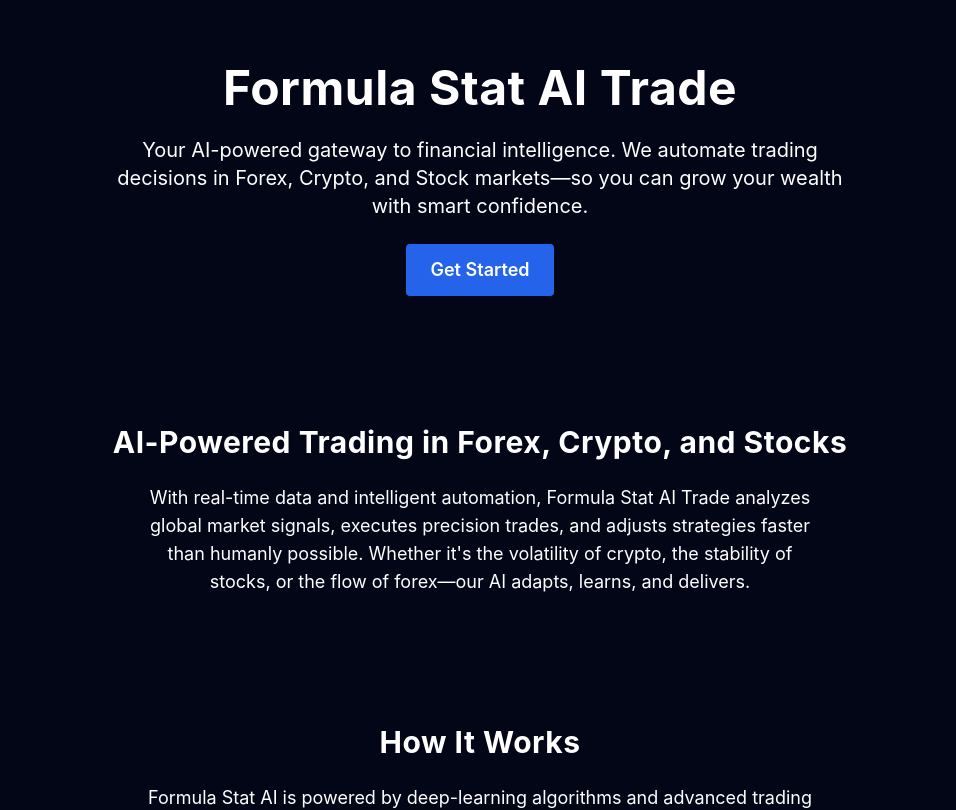
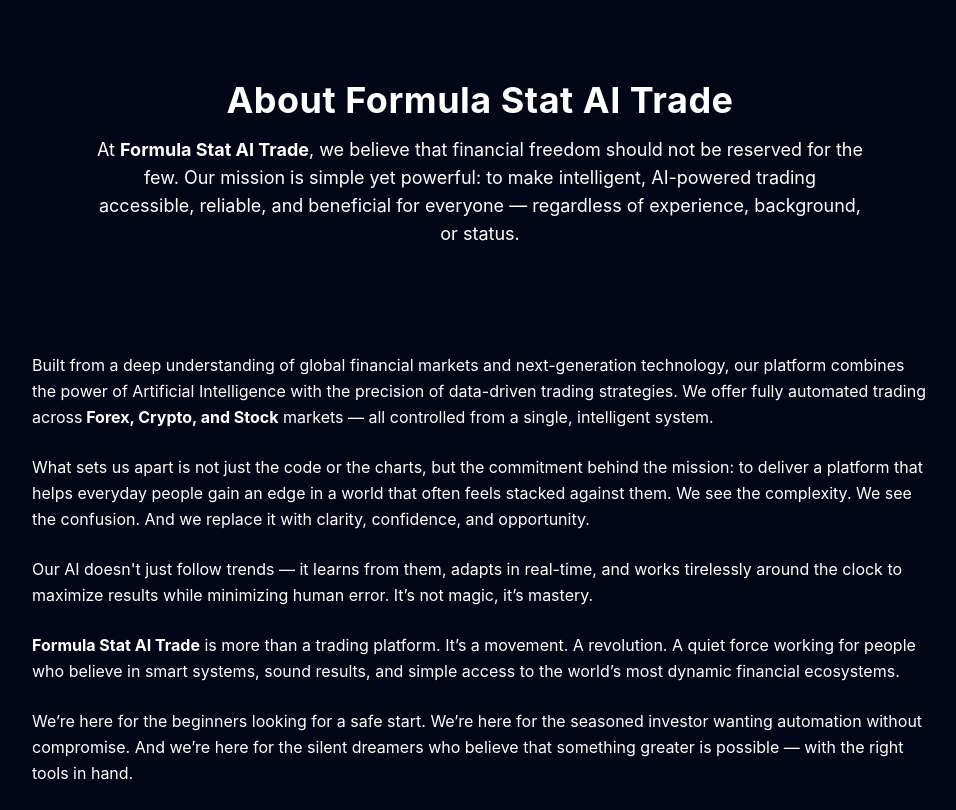
Before and after one commit to Kaskyjames/Formulastataitrade, a React (Vite) app: page /about in a window 1280 px wide. Shown: the top 810 px of the page, without its empty margins (160-1116 px from the left). Built offline with nearby package versions, Linux system fonts and the light colour scheme.

Commit message:
Update main.jsx

```diff
--- a/src/main.jsx
+++ b/src/main.jsx
@@ -1,19 +1,17 @@
 import React from "react";
-
 import ReactDOM from "react-dom/client";
-
+import { BrowserRouter, Routes, Route } from "react-router-dom";
 import FormulaStatAI from "./FormulaStatAI";
-
+import AboutUs from "./pages/AboutUs";
 import "./index.css";
 
-
-
 ReactDOM.createRoot(document.getElementById("root")).render(
-
   <React.StrictMode>
-
-    <FormulaStatAI />
-
+    <BrowserRouter>
+      <Routes>
+        <Route path="/" element={<FormulaStatAI />} />
+        <Route path="/about" element={<AboutUs />} />
+      </Routes>
+    </BrowserRouter>
   </React.StrictMode>
-
 );
```
